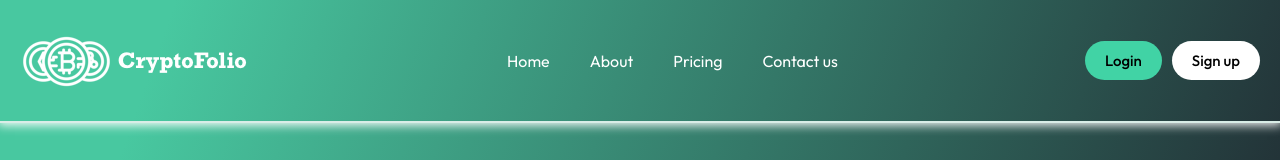
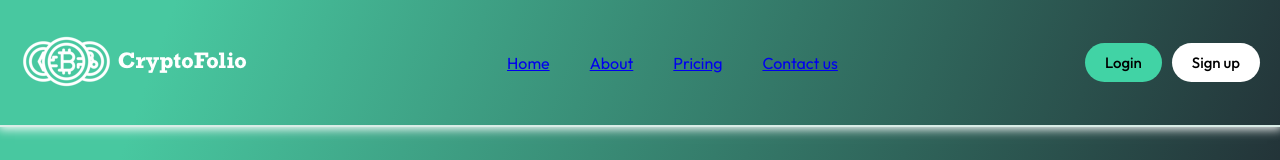
Before and after one commit to Moe131/cryptofolio, a React (Vite) app: page /home in a window 1280 px wide. Shown: the top 160 px of the page. Built offline with nearby package versions, Linux system fonts and the light colour scheme; no server answers.

Commit message:
links added to coins and navbar

```diff
--- a/src/App.jsx
+++ b/src/App.jsx
@@ -10,16 +10,16 @@ import NoPage from "./pages/NoPage/NoPage";
 function App() {
   return (
     <div className="app">
+      <BrowserRouter>
       <Navbar />
-      <BrowserRouter>
         <Routes>
           <Route index element={<Home />} />
           <Route path="/home" element={<Home />} />
           <Route path="/coin/:coinId" element={<Coin />} />
           <Route path="*" element={<NoPage />} />
         </Routes>
+        <Footer />
       </BrowserRouter>
-      <Footer />
     </div>
   )
 }
--- a/src/components/Navbar/Navbar.css
+++ b/src/components/Navbar/Navbar.css
@@ -1,5 +1,3 @@
-
-
 .navbar {
     display: flex;
     align-items: center;
@@ -11,6 +9,7 @@
 
     img {
       max-width: 250px;
+
     }
 
     ul {
--- a/src/components/Navbar/Navbar.jsx
+++ b/src/components/Navbar/Navbar.jsx
@@ -1,17 +1,19 @@
 import React from "react";
-import logo from "../../assets/logo-white.png"
-import signupIcon from "../../assets/arrow_icon.png"
+import logo from "../../assets/logo-white.png";
+import { Link } from "react-router-dom";
 import "./Navbar.css"
 
 function Navbar() {
     return (
         <div className="navbar">
-            <img src={logo} alt="Logo" />
+            <Link to={"/"}>
+                <img src={logo} alt="Logo" />
+            </Link>
             <ul className="nav-list">
-                <li>Home</li>
-                <li>About</li>
-                <li>Pricing</li>
-                <li>Contact us</li>
+                <Link to={"/"}> <li>Home</li> </Link>
+                <Link to={"/about"}> <li>About</li> </Link>
+                <Link to={"/pricing"}> <li>Pricing</li> </Link>
+                <Link to={"/contact"}> <li>Contact us</li> </Link>
             </ul>
             <div className="nav-right">
                 <button className="login-btn">Login</button>
--- a/src/pages/Home/Home.css
+++ b/src/pages/Home/Home.css
@@ -64,6 +64,9 @@
     padding: 15px 20px;
     align-items: center;
     border-bottom: 1px solid white;
+    text-decoration: none;
+    color: white;
+
 
     .market-cap {
         text-align: right;
--- a/src/pages/Home/Home.jsx
+++ b/src/pages/Home/Home.jsx
@@ -1,6 +1,6 @@
 import React from "react";
 import "./Home.css"
-
+import { Link } from "react-router-dom";
 
 function Home(){
     const [allCoins , setAllCoins ] = React.useState([]);
@@ -18,9 +18,13 @@ function Home(){
           fetch('https://api.coingecko.com/api/v3/coins/markets?vs_currency=usd', options)
             .then(response => response.json())
             .then(response => setAllCoins( (prev) => { return response}))
-            .then(   setDisplay( allCoins ) )
             .catch(err => console.error(err));
         }, []
+    )
+
+    React.useEffect(
+        () => {setDisplay( allCoins );
+        }
     )
 
     function handleChange(event){
@@ -64,7 +68,8 @@ function Home(){
                     <p className="market-cap">Market Cap</p>
                 </div>
                 {getTop10(0).map( (coin, index) => {
-                        return <div className="table-layout" key={index}>
+                        return (
+                        <Link to={"/coin/"+coin.id} className="table-layout" key={index}>
                             <p> {coin.market_cap_rank} </p>
                             <div className="logo-name">
                                 <img src={coin.image} alt = "Coin logo"/>
@@ -74,7 +79,8 @@ function Home(){
                             <p className={coin.price_change_percentage_24h > 0 ? "green" : "red"}
                             > { Math.floor(coin.price_change_percentage_24h * 100)/100 }% </p>
                             <p className="market-cap"> ${coin.market_cap.toLocaleString()} </p>
-                        </div>
+                        </Link>
+                        )
                     } )}
              </div>
         </div>
```
Also changed, not shown: src/index.css (line endings or trailing spaces).
